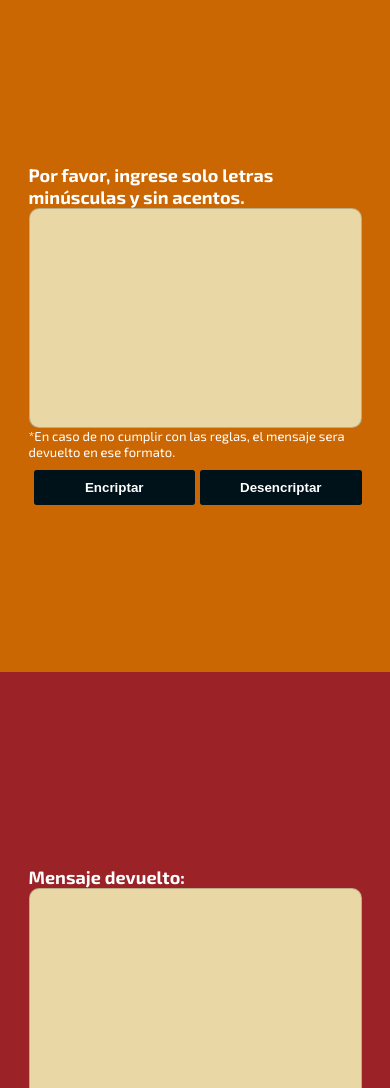
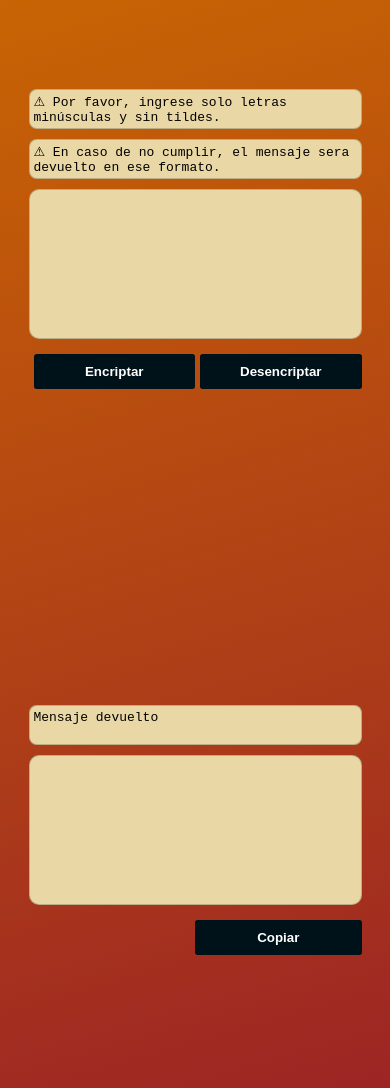
Before and after one commit to ksommi/Encriptador, a plain HTML site: page index.html in a window 390 px wide. Shown: the part 109-1197 px from the top of the page. Drawn offline with Linux system fonts and the light colour scheme.

Commit message:
v1.0.0
Primera versión finalizada

```diff
--- a/index.html
+++ b/index.html
@@ -19,38 +19,43 @@
     <main class="main">
       <section class="form box">
         <form action="" class="container">
-          <h3 for="input-texto">
-            Por favor, ingrese solo letras minúsculas y sin acentos.
-          </h3>
+          <textarea type="text" class="adv" readonly="readonly">
+⚠ Por favor, ingrese solo letras minúsculas y sin tildes.</textarea
+          >
+          <textarea type="text" class="adv" readonly="readonly">
+⚠ En caso de no cumplir, el mensaje sera devuelto en ese formato.</textarea
+          >
           <textarea class="text-input" id="input-texto"></textarea>
-          <p>
-            *En caso de no cumplir con las reglas, el mensaje sera devuelto en
-            ese formato.
-          </p>
           <div class="buttons">
-            <input class="btn" value="encriptar" id="btn-encriptar" />
-            <input class="btn" value="desencriptar" id="btn-desencriptar" />
+            <button class="btn" id="btn-encriptar">Encriptar</button>
+            <button class="btn" id="btn-desencriptar">Desencriptar</button>
           </div>
         </form>
       </section>
 
       <section class="msg box">
         <div class="container">
-          <h3 id="label-msg">Mensaje devuelto:</h3>
+          <textarea id="label-msg" readonly="readonly" class="adv">
+Mensaje devuelto</textarea
+          >
           <textarea
             class="text-input"
             type="text"
             id="msg"
             readonly="readonly"
           ></textarea>
-          <div>
+          <div class="btn-container">
             <input class="btn" type="submit" value="copiar" id="btn-copy" />
           </div>
         </div>
       </section>
     </main>
     <footer>
-      <h3>Desarrollado por Kevin Sommi</h3>
+      <h3>
+        <a href="https://ksommi.github.io/Portfolio/"
+          >Desarrollado por Kevin Sommi</a
+        >
+      </h3>
       <p>2022</p>
     </footer>
   </body>
--- a/script.js
+++ b/script.js
@@ -6,7 +6,9 @@ var desencriptarButton = document.querySelector("#btn-desencriptar");
 var mensajeObtenido = document.querySelector("#msg");
 var copiaButton = document.querySelector("#btn-copy");
 
-function encriptar() {
+function encriptar(event) {
+  event.preventDefault();
+
   var contenido = mensaje.value.toLowerCase();
 
   function eliminarTildes(text) {
@@ -25,7 +27,9 @@ function encriptar() {
   mensajeObtenido.value = reemplazar;
 }
 
-function desencriptar() {
+function desencriptar(event) {
+  event.preventDefault();
+
   var contenido = mensaje.value.toLowerCase();
 
   var reemplazar = contenido
--- a/style.css
+++ b/style.css
@@ -9,25 +9,35 @@ body {
   font-family: "Exo 2", Verdana, Geneva, Tahoma, sans-serif;
   color: white;
 }
+
+a {
+  text-decoration: none;
+  color: white;
+}
 /* Fondos */
 
 header {
   background-color: #001219;
 }
 
-.form {
-  background-color: #ca6702;
+.main {
+  background: rgb(202, 103, 2);
+  background: linear-gradient(
+    90deg,
+    rgba(202, 103, 2, 1) 0%,
+    rgba(155, 34, 38, 1) 100%
+  );
 }
 
 .form textarea {
   background-color: #e9d8a6;
 }
 
-.msg {
-  background-color: #9b2226;
+.msg textarea {
+  background-color: #e9d8a6;
 }
 
-.msg textarea {
+.adv {
   background-color: #e9d8a6;
 }
 
@@ -60,6 +70,12 @@ footer h3 {
   margin: 6px auto;
 }
 
+.adv {
+  font-size: 15px;
+  overflow-y: hidden;
+  height: 33px;
+}
+
 /* Boxes */
 
 .main {
@@ -67,6 +83,15 @@ footer h3 {
   margin: auto;
   display: flex;
   flex-wrap: wrap;
+  padding-bottom: 20px;
+}
+
+.adv {
+  margin: 5px 0;
+  padding: 0.3em;
+  border-radius: 0.6em;
+  border: 1px solid rgba(0, 0, 0, 0.2);
+  resize: none;
 }
 
 .box {
@@ -82,18 +107,24 @@ textarea:focus {
   outline: none;
 }
 
+input:focus {
+  outline: none;
+}
+
 .msg .container {
   display: flex;
   flex-direction: column;
+  justify-content: flex-end;
 }
 
-.msg div {
+.msg .btn-container {
   display: flex;
   justify-content: flex-end;
 }
 
 .container {
   width: 90%;
+  height: 350px;
 }
 
 .buttons {
@@ -101,22 +132,23 @@ textarea:focus {
   justify-content: flex-end;
 }
 
-textarea {
-  resize: none;
-}
-
 .text-input {
   border-radius: 0.5em;
   border: 1px solid rgba(0, 0, 0, 0.2);
   display: block;
   padding: 0.5em;
+  margin: 5px 0;
   width: 100%;
-  height: 220px;
+  height: 150px;
+  resize: none;
   font-size: 20px;
 }
 
 form {
   align-self: center;
+  justify-content: flex-end;
+  display: flex;
+  flex-direction: column;
 }
 
 /* Botones */
@@ -133,21 +165,44 @@ form {
   border-radius: 0.2em;
   text-transform: capitalize;
   text-align: center;
+  transition: 0.3s;
 }
 
 .btn:hover {
   cursor: pointer;
-}
-
-#btn-copy {
-  background-color: #001219;
+  background-color: #00202c;
+  transition: 0.3s;
 }
 
 /* Responsive */
+@media (max-width: 1100px) {
+  .adv {
+    height: auto;
+  }
+}
 
 @media (max-width: 800px) {
+  .main {
+    background: rgb(202, 103, 2);
+    background: linear-gradient(
+      164deg,
+      rgba(202, 103, 2, 1) 0%,
+      rgba(155, 34, 38, 1) 100%
+    );
+  }
+
+  .container {
+    justify-content: center;
+  }
+
+  .msg .container {
+    justify-content: center;
+  }
+
   .titulo {
     width: 100%;
+    height: 50px;
+    font-size: 1em;
   }
 
   .btn {
@@ -156,5 +211,20 @@ form {
 
   .box {
     width: 100%;
+    height: 70vh;
+  }
+
+  .adv {
+    font-size: 13px;
   }
 }
+
+@media (max-height: 430px) {
+  .box {
+    height: auto;
+  }
+
+  .container {
+    height: auto;
+  }
+}
```
